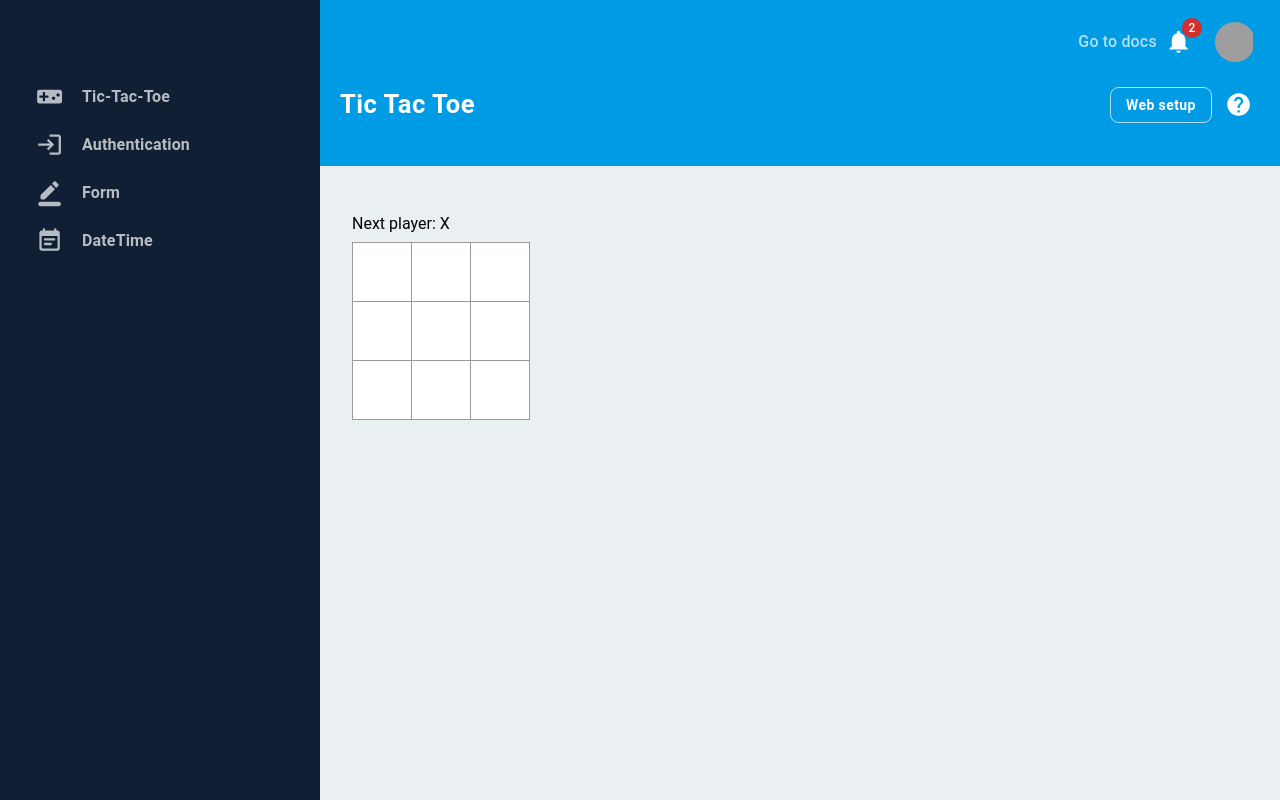
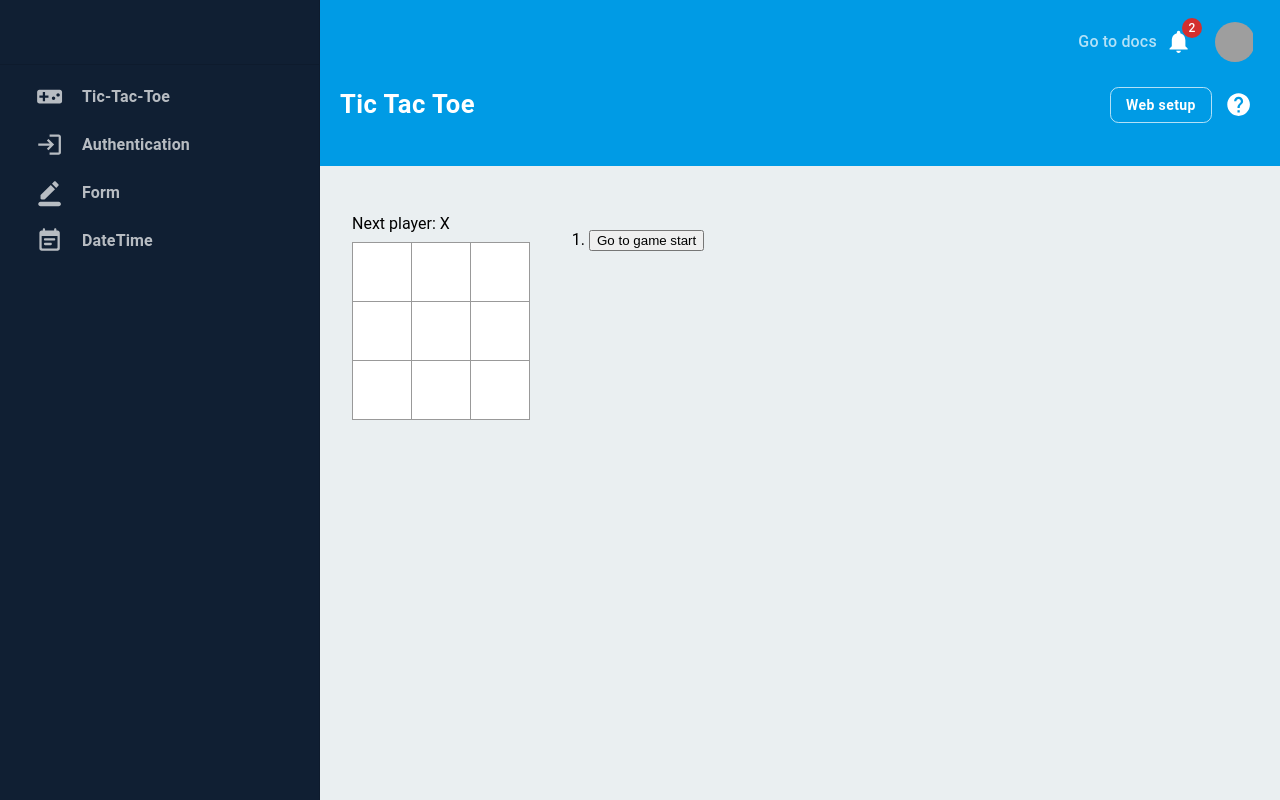
Before and after one commit to alisonwu6/vite-react-lab, a React (Vite) app: page /tic-tac-toe in a window 1280 px wide. Built offline with nearby package versions, Linux system fonts and the light colour scheme; grey boxes are pictures that could not be loaded.

Commit message:
feat: adding time travel buttons

```diff
--- a/src/pages/TicTacToe/TicTacToe.jsx
+++ b/src/pages/TicTacToe/TicTacToe.jsx
@@ -14,9 +14,7 @@
   );
 };
 
-const Board = () => {
-  const [xIsNext, setXIsNext] = useState(true);
-  const [squares, setSquares] = useState(Array(9).fill(null));
+const Board = ({ xIsNext, squares, onPlay }) => {
   const winner = calculateWinner(squares);
   let status;
   if (winner) {
@@ -29,8 +27,7 @@
     if (squares[i] || calculateWinner(squares)) return;
     const nextSquares = squares.slice(); // creates a copy of the squares array
     nextSquares[i] = xIsNext ? 'X' : 'O';
-    setSquares(nextSquares);
-    setXIsNext(!xIsNext);
+    onPlay(nextSquares);
   }
 
   return (
@@ -103,13 +100,48 @@
 };
 
 const Game = (params) => {
+  const [xIsNext, setXIsNext] = useState(true);
+  const [history, setHistory] = useState([Array(9).fill(null)]);
+  const [currentMove, setCurrentMove] = useState(0);
+  const currentSquares = history[currentMove];
+
+  const handlePlay = (nextSquares) => {
+    const nextHistory = [...history.slice(0, currentMove + 1), nextSquares];
+    setHistory(nextHistory);
+    setCurrentMove(nextHistory.length - 1);
+    setXIsNext(!xIsNext);
+  };
+
+  const jumpTo = (nextMove) => {
+    setCurrentMove(nextMove);
+    setXIsNext(nextMove % 2 === 0);
+  };
+
+  const moves = history.map((squares, move) => {
+    let description;
+    if (move > 0) {
+      description = 'Go to move #' + move;
+    } else {
+      description = 'Go to game start';
+    }
+    return (
+      <li key={move}>
+        <button onClick={() => jumpTo(move)}>{description}</button>
+      </li>
+    );
+  });
+
   return (
     <div className='game'>
       <div className='game-board'>
-        <Board />
+        <Board
+          xIsNext={xIsNext}
+          squares={currentSquares}
+          onPlay={handlePlay}
+        />
       </div>
       <div className='game-info'>
-        <ol>{/*TODO*/}</ol>
+        <ol>{moves}</ol>
       </div>
     </div>
   );
```
